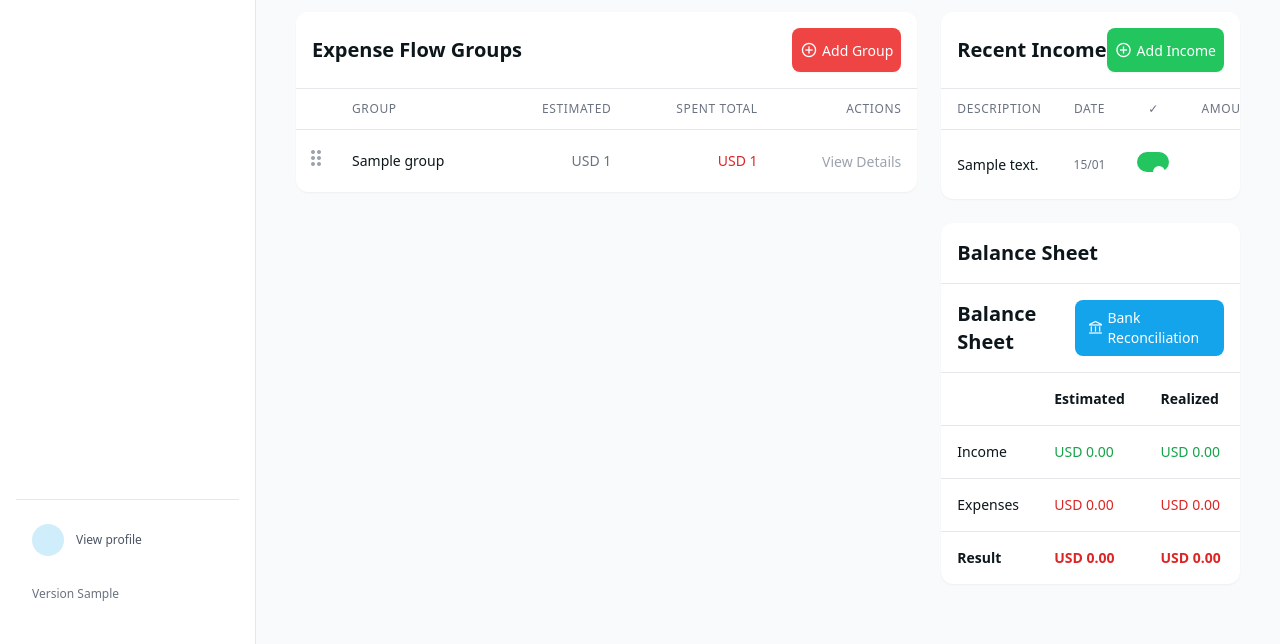
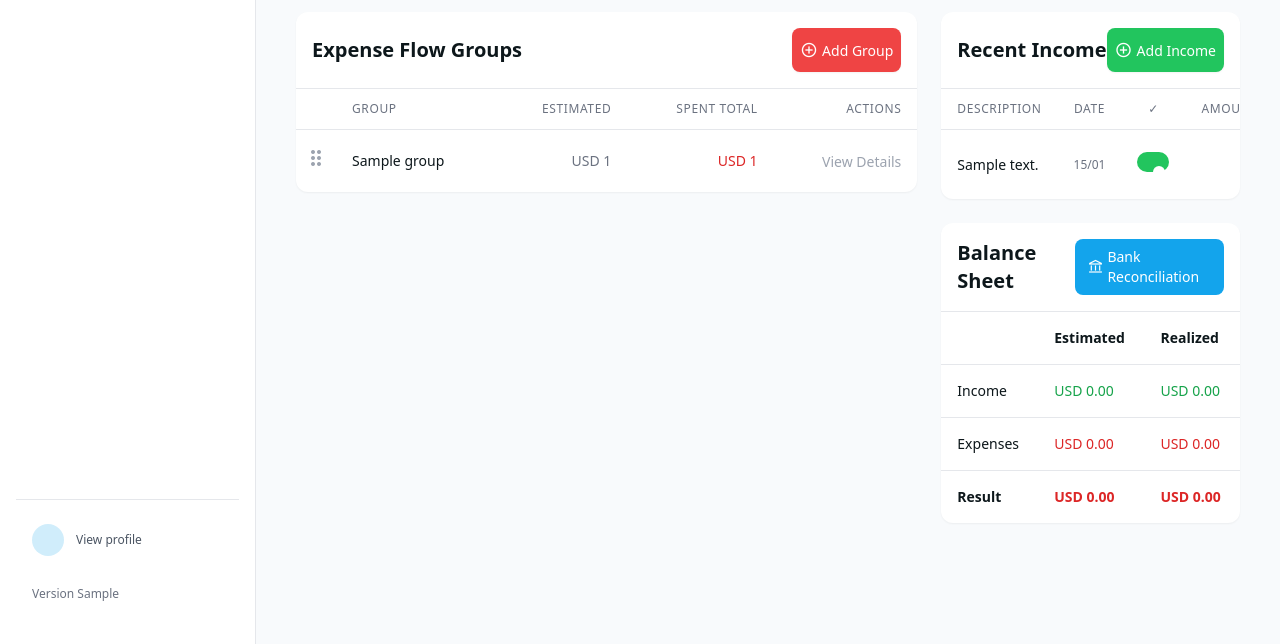
Before and after one commit to JosiasDMartins/WIMM-Finance, a Django app: template finances/templates/finances/dashboard.html in a window 1280 px wide. Shown: the part 397-1041 px from the top of the page. Run offline with Django 5.2, Linux system fonts and the light colour scheme; the template is opened without the code that fills it: most values are stand-ins (such as "Sample title", 1, 10 or a date in 2020); some libraries are stand-ins or nearby versions.

Commit message:
Dashboard fix
- Removed a double line

```diff
--- a/finances/templates/finances/dashboard.html
+++ b/finances/templates/finances/dashboard.html
@@ -314,10 +314,6 @@
                 </table>
             </div>
 
-            <div class="bg-white dark:bg-gray-800 rounded-xl shadow-sm overflow-hidden">
-                <div class="p-4 flex justify-between items-center border-b border-gray-200 dark:border-gray-700">
-                    <h2 class="text-xl font-bold text-[#0d171b] dark:text-white">Balance Sheet</h2>
-                </div>
             <div class="bg-white dark:bg-gray-800 rounded-xl shadow-sm overflow-hidden">
                 <div class="p-4 flex justify-between items-center border-b border-gray-200 dark:border-gray-700">
                     <h2 class="text-xl font-bold text-[#0d171b] dark:text-white">Balance Sheet</h2>
```
